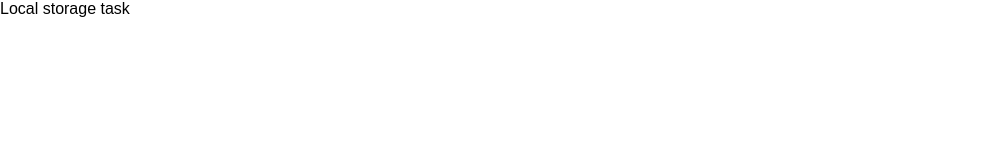
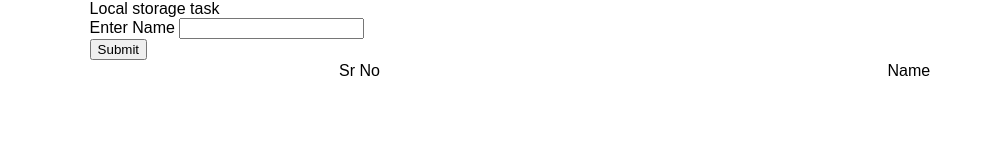
Before and after one commit to mdheerajprdxn/es6-local, a plain HTML site: page index.html in a window 1280 px wide. Shown: the whole page, without its empty margins (0-992 px from the left). Drawn offline with Linux system fonts and the light colour scheme.

Commit message:
[html] done

```diff
--- a/index.html
+++ b/index.html
@@ -31,7 +31,34 @@
     <!--header section start-->
     <!--main section start-->
     <main>
-      <h1>Local storage task</h1>
+      <div class="wrapper">
+        <h1>Local storage task</h1>
+      </div>
+
+      <!-- Form start -->
+      <div class="form">
+        <div class="wrapper">
+          <form action="#FIXME">
+            <div class="form-element">
+              <label for="name">Enter Name</label>
+              <input type="text" id="name">
+            </div>
+            <button>Submit</button>
+          </form>
+        </div>
+      </div>
+      <!-- Form end -->
+
+      <!-- Table start -->
+      <div class="table">
+        <table class="wrapper">
+          <tr>
+            <th>Sr No</th>
+            <th>Name</th>
+          </tr>
+        </table>
+      </div>
+      <!-- Table end -->
     </main>
     <!--main section end-->
 
```
